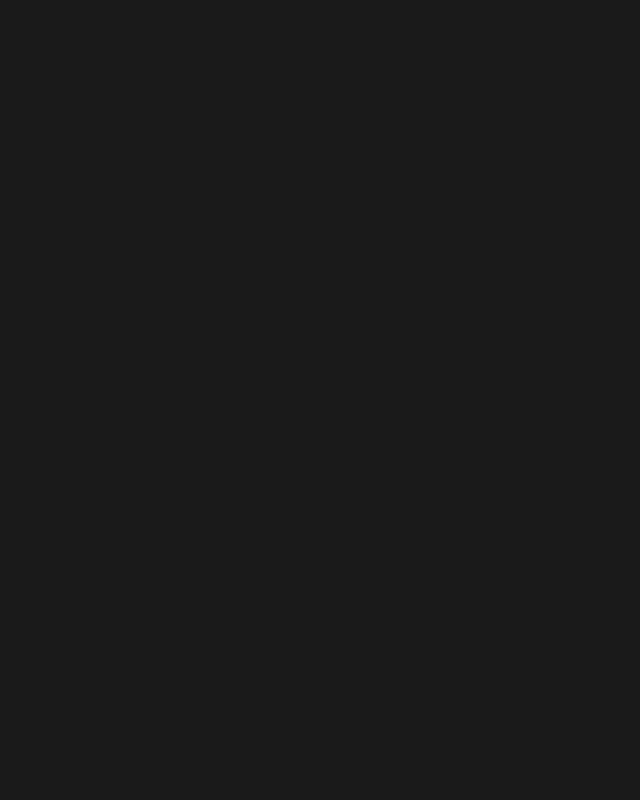
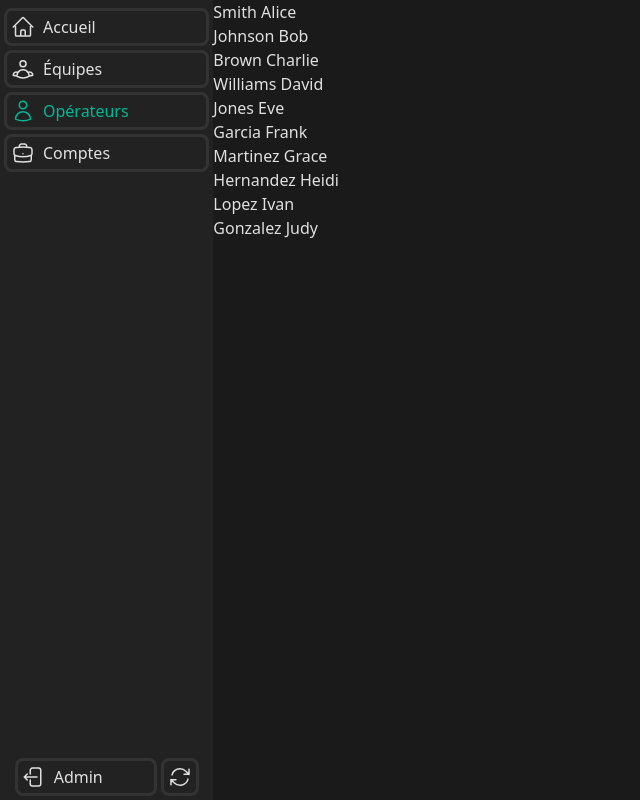
Before and after one commit to wallcreation/OPS-Front, a Vue app: page /admin/operators in a window 1280 px wide. Before the commit this address had no page. Shown: the whole page, without its empty margins (0-640 px from the left). Built offline with nearby package versions, Linux system fonts and the light colour scheme.

Commit message:
refactor: replace anchor tags with RouterLink in AdminSide component and add AdminOperatorView for operator management

```diff
--- a/src/components/AdminSide.vue
+++ b/src/components/AdminSide.vue
@@ -62,8 +62,9 @@ import { RouterLink } from 'vue-router'
         <span class="hidden md:inline">Équipes</span>
       </RouterLink>
 
-      <a
-        href="#"
+      <RouterLink
+        active-class="text-bold text-[#00B894]"
+        to="/admin/operators"
         class="flex items-center gap-2 my-1 p-1 rounded-lg border-3 border-[#333333] hover:border-[#00B894] hover:text-[#00B894]"
       >
         <svg
@@ -84,7 +85,7 @@ import { RouterLink } from 'vue-router'
           />
         </svg>
         <span class="hidden md:inline">Opérateurs</span>
-      </a>
+      </RouterLink>
 
       <a
         href="#"
--- a/src/router/index.js
+++ b/src/router/index.js
@@ -5,8 +5,9 @@ import OperatorLayout from '@/layouts/OperatorLayout.vue'
 // views
 import LoginView from '@/views/LoginView.vue'
 import AdminView from '@/views/AdminView.vue'
+import AdminDashboardView from '@/views/AdminDashboardView.vue'
+import AdminOperatorView from '@/views/AdminOperatorView.vue'
 import AdminTeamView from '@/views/AdminTeamView.vue'
-import AdminDashboardView from '@/views/AdminDashboardView.vue'
 
 const router = createRouter({
   history: createWebHistory(import.meta.env.BASE_URL),
@@ -34,6 +35,11 @@ const router = createRouter({
           name: 'admin-teams',
           component: AdminTeamView,
         },
+        {
+          path: 'operators',
+          name: 'admin-operators',
+          component: AdminOperatorView,
+        }
       ],
     },
   ],
--- /dev/null
+++ b/src/views/AdminOperatorView.vue
@@ -0,0 +1,24 @@
+<script setup>
+import { ref } from 'vue'
+const operators = ref([
+  { id: 1, fname: 'Alice', lname: 'Smith', team: 'Team A', workat: 'day' },
+  { id: 2, fname: 'Bob', lname: 'Johnson', team: 'Team A', workat: 'night' },
+  { id: 3, fname: 'Charlie', lname: 'Brown', team: 'Team B', workat: 'day' },
+  { id: 4, fname: 'David', lname: 'Williams', team: 'Team B', workat: 'night' },
+  { id: 5, fname: 'Eve', lname: 'Jones', team: 'Team C', workat: 'day' },
+  { id: 6, fname: 'Frank', lname: 'Garcia', team: 'Team C', workat: 'night' },
+  { id: 7, fname: 'Grace', lname: 'Martinez', team: 'Team D', workat: 'day' },
+  { id: 8, fname: 'Heidi', lname: 'Hernandez', team: 'Team D', workat: 'night' },
+  { id: 9, fname: 'Ivan', lname: 'Lopez', team: 'Team E', workat: 'day' },
+  { id: 10, fname: 'Judy', lname: 'Gonzalez', team: 'Team E', workat: 'night' },
+])
+</script>
+<template>
+    <main>
+        <div>
+            <div v-for="operator in operators" :key="operator.id">
+                <h1>{{ operator.lname }} {{ operator.fname }}</h1>
+            </div>
+        </div>
+    </main>
+</template>
```
